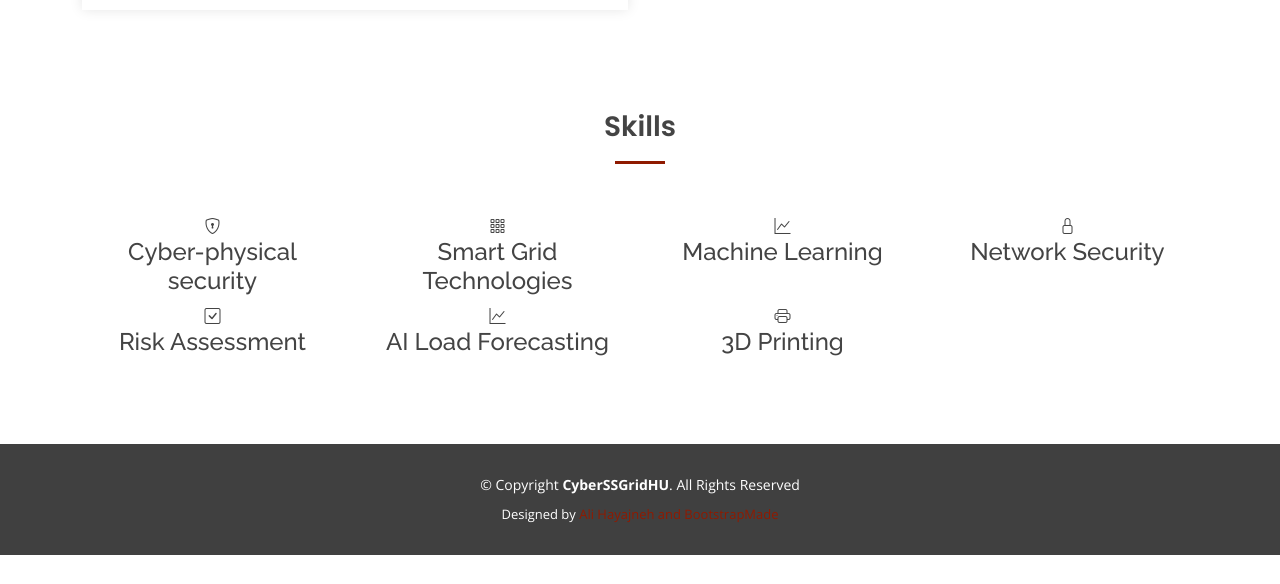
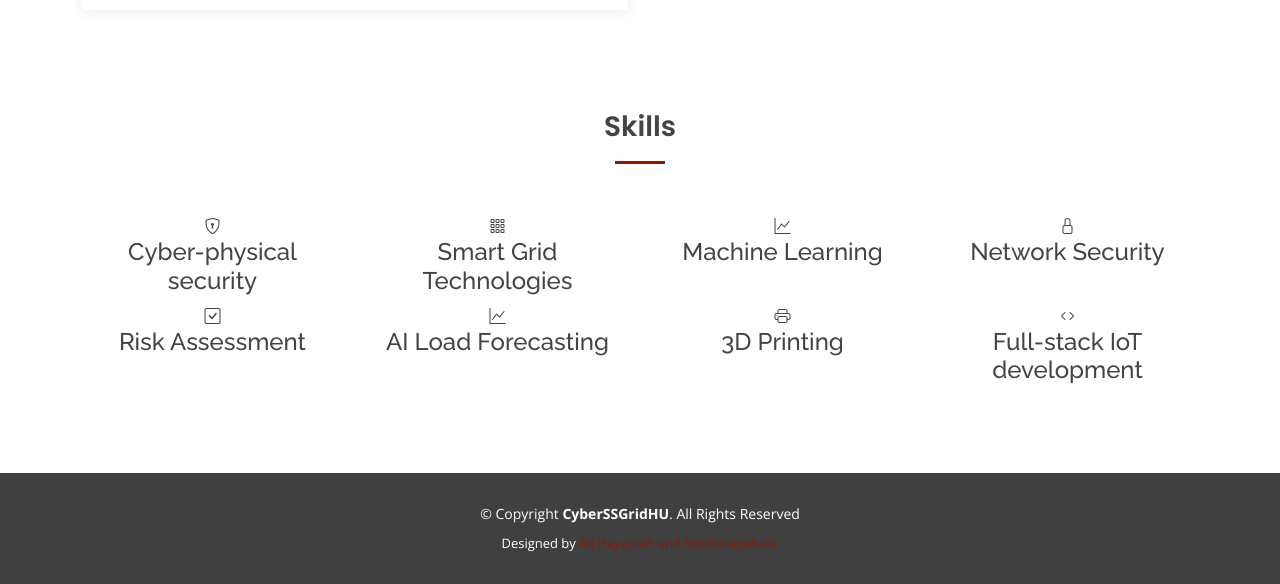
Before and after one commit to cyberssgridhu/cyberssgridhu.github.io, a plain HTML site: page team.html in a window 1280 px wide. Shown: the part 3137-3721 px from the top of the page. Before the commit the page ends 3692 px from the top, so only its background shows below. Drawn offline with nearby package versions, Linux system fonts and the light colour scheme.

Commit message:
Update team.html

```diff
--- a/team.html
+++ b/team.html
@@ -343,6 +343,13 @@
               <h4>3D Printing</h4>
             </div>
           </div>
+
+          <div class="col-lg-3">
+            <div class="icon-box">
+              <i class="bi bi-code"></i>
+              <h4>Full-stack IoT development</h4>
+            </div>
+          </div>
         </div>
       </div>
 
```
